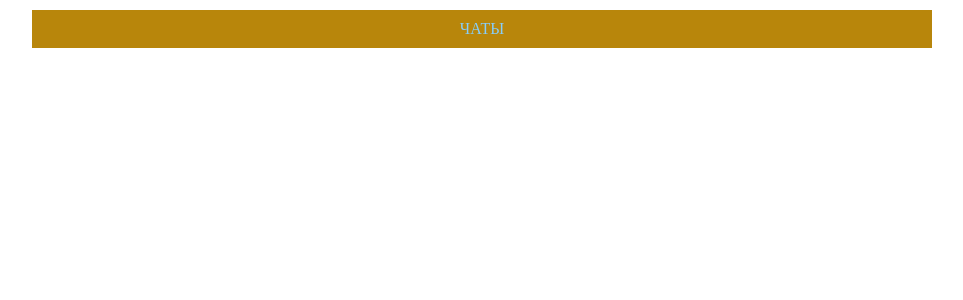
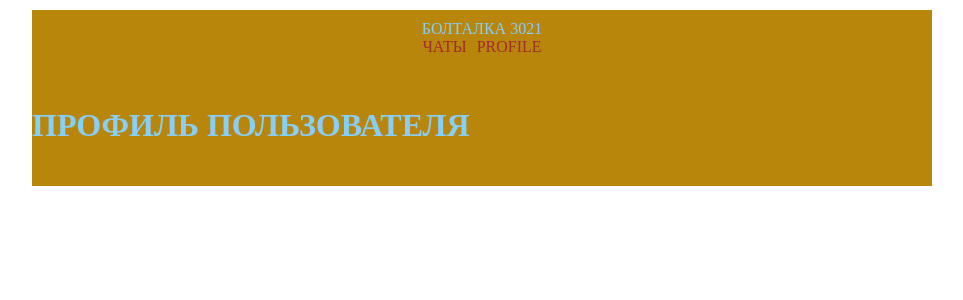
Before and after one commit to Partizan84/reactjs, a React app: page /profile in a window 1280 px wide. Shown: the top 300 px of the page, without its empty margins (158-1121 px from the left). Built offline with nearby package versions, Linux system fonts and the light colour scheme.

Commit message:
Выполнение задания с Профилем.

```diff
--- a/src/components/Header/header.css
+++ b/src/components/Header/header.css
@@ -5,3 +5,10 @@
     color:lightskyblue;
     text-transform: uppercase;
 }
+.menu-item {
+    color:brown;
+    text-decoration: none;
+}
+.menu-item:not(:last-child) {
+    margin-right: 10px;
+}
--- a/src/components/Header/header.jsx
+++ b/src/components/Header/header.jsx
@@ -1,5 +1,21 @@
+import { Link } from 'react-router-dom';
+
 import './Header.css';
+
 const Header = () => {
-    return <header className='header'>Чаты</header>;
+    return (
+        <header className='header'>
+            <span>Болталка 3021</span>
+            <div className='menu'>
+                <Link to='/' className='menu-item'>
+                    Чаты
+                </Link>
+                <Link to='/profile' className='menu-item'>
+                    Profile
+                </Link>
+            </div>
+        </header>
+    );
 };
+
 export { Header };
--- a/src/components/Messages/message.jsx
+++ b/src/components/Messages/message.jsx
@@ -1,3 +1,5 @@
+import './Message.css';
+
 const Message = (props) => {
     return (
         <div className={`message ${props.author === 'Human' ? 'message-mine' : ''}`}>
--- a/src/components/Messages/messages.jsx
+++ b/src/components/Messages/messages.jsx
@@ -5,15 +5,15 @@ import PropTypes from 'prop-types';
 
 import { Message } from './Message';
 
-import './Message.css';
+//import './Message.css';
 
-const styles = {
-    root: {
-        color: 'red',
-        height: '480px',
-        padding: '0 30px',
-    },
-};
+//const styles = {
+//    root: {
+//        color: 'red',
+//        height: '480px',
+//        padding: '0 30px',
+//    },
+//};
 
 class Messages extends Component {
     static propTypes = {
@@ -35,15 +35,19 @@ class Messages extends Component {
 
     fieldRef = createRef();
 
-    addMessage = () => {
-        const { currentChat } = this.props;
+    addMessage = (msg = '', author = '') => {
+        const chatId = this.props.currentChat;
+        const prevMessages = this.state.messages[chatId] || [];
 
         this.setState({
             messages: {
                 ...this.state.messages,
-                [currentChat]: [
-                    ...this.state.messages[currentChat],
-                    { text: this.state.textMessage, author: 'Human' },
+                [chatId]: [
+                    ...prevMessages,
+                    {
+                        text: msg.length ? msg : this.state.textMessage,
+                        author: author.length ? author : 'Human',
+                    },
                 ],
             },
             textMessage: '',
@@ -52,41 +56,33 @@ class Messages extends Component {
 
     componentDidUpdate(_, prevState) {
         console.log('Запуск компоненты обновления');
-        const { currentChat } = this.props;
+        const chatId = this.props.currentChat;
 
         if (
-            prevState.messages[currentChat].length !==
-            this.state.messages[currentChat].length &&
-            this.state.messages[currentChat].length % 2 === 1
+            prevState.messages[chatId]?.length !==
+            this.state.messages[chatId]?.length &&
+            this.state.messages[chatId].length % 2 === 1
         ) {
             setTimeout(() => {
-                this.setState({
-                    messages: {
-                        ...this.state.messages,
-                        [currentChat]: [
-                            ...this.state.messages[currentChat],
-                            { text: 'I am Mashine', author: 'Robot' },
-                        ],
-                    },
-                    textMessage: '',
-                });
+                this.addMessage('I am Mashine', 'Robot');
             }, 1000);
         }
         this.fieldRef.current.scrollTop = this.fieldRef.current.scrollHeight;
     }
 
     render() {
-        const { messages = [] } = this.state;
-        const { currentChat } = this.props;
-        console.log('Messages, render', currentChat);
+        const { messages = {} } = this.state;
+        const chatId = this.props.currentChat;
+
+        console.log('Messages, render', chatId);
 
         return (
             <div className='message-field'>
                 {
-                    currentChat && (
+                    this.props.currentChat && (
                         <>
                             <div className='messages' ref={this.fieldRef}>
-                                {messages[currentChat] && messages[currentChat].map((item, index) => (
+                                {messages[chatId] && messages[chatId].map((item, index) => (
                                     <Message key={index} {...item} />
                                 ))}
                             </div>
--- /dev/null
+++ b/src/components/Profile/Profile.css
@@ -0,0 +1,10 @@
+.profile {
+    font-size: 1 rem;
+    display: flex;
+    width: 100%;
+    padding: 20px 0;
+    text-align:right;
+    background-color: darkgoldenrod;
+    color:lightskyblue;
+    text-transform: uppercase;
+}
--- a/src/components/Profile/Profile.jsx
+++ b/src/components/Profile/Profile.jsx
@@ -0,0 +1,11 @@
+import './Profile.css';
+
+const Profile = () => {
+    return (
+        <div className='profile'>
+            <h1>Профиль пользователя</h1>
+        </div>
+    );
+};
+
+export { Profile };
--- a/src/components/Profile/index.js
+++ b/src/components/Profile/index.js
@@ -0,0 +1 @@
+export { Profile } from './Profile';
--- a/src/components/Router/Router.jsx
+++ b/src/components/Router/Router.jsx
@@ -1,6 +1,7 @@
 import { Switch, Route } from 'react-router-dom';
+
+import { Profile } from '../Profile';
 import { Layout } from '../Layout';
-import { Profile } from '../Profile';
 import { NotFound } from '../NotFound';
 
 const Router = () => {
```
